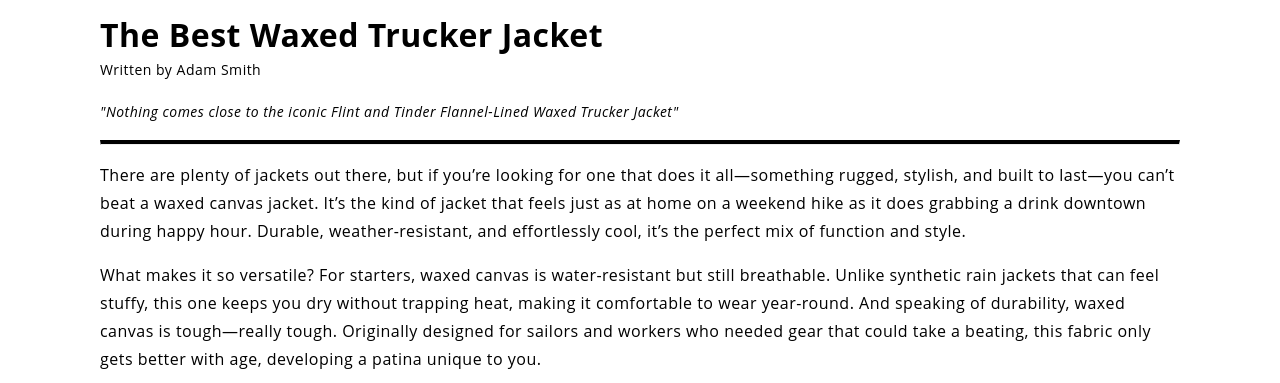
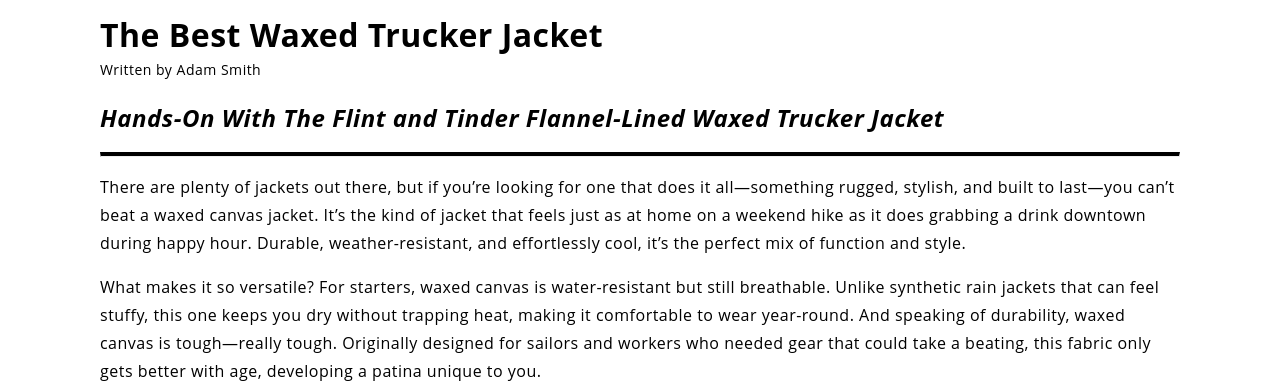
Before and after one commit to adsmithy/waxedjacket, a plain HTML site: page index.html in a window 1280 px wide. Shown: the top 383 px of the page. Drawn offline with Linux system fonts and the light colour scheme.

Commit message:
Update index.html
make excerpt an H2 title.

```diff
--- a/index.html
+++ b/index.html
@@ -18,7 +18,7 @@
         <h1>The Best Waxed Trucker Jacket</h1>
         <p class="author">Written by Adam Smith</p>
     </header>
-    <p class="excerpt">"Nothing comes close to the iconic Flint and Tinder Flannel-Lined Waxed Trucker Jacket"</p>
+    <h2><em>Hands-On With The Flint and Tinder Flannel-Lined Waxed Trucker Jacket</em></h2>
     <hr class="solid">
     <p class="words">There are plenty of jackets out there, but if you’re looking for one that does it all—something rugged, stylish, and built to last—you can’t beat a waxed canvas jacket. It’s the kind of jacket that feels just as at home on a weekend hike as it does grabbing a drink downtown during happy hour. Durable, weather-resistant, and effortlessly cool, it’s the perfect mix of function and style.</p>
     <p class="words">What makes it so versatile? For starters, waxed canvas is water-resistant but still breathable. Unlike synthetic rain jackets that can feel stuffy, this one keeps you dry without trapping heat, making it comfortable to wear year-round. And speaking of durability, waxed canvas is tough—really tough. Originally designed for sailors and workers who needed gear that could take a beating, this fabric only gets better with age, developing a patina unique to you.</p>
```
